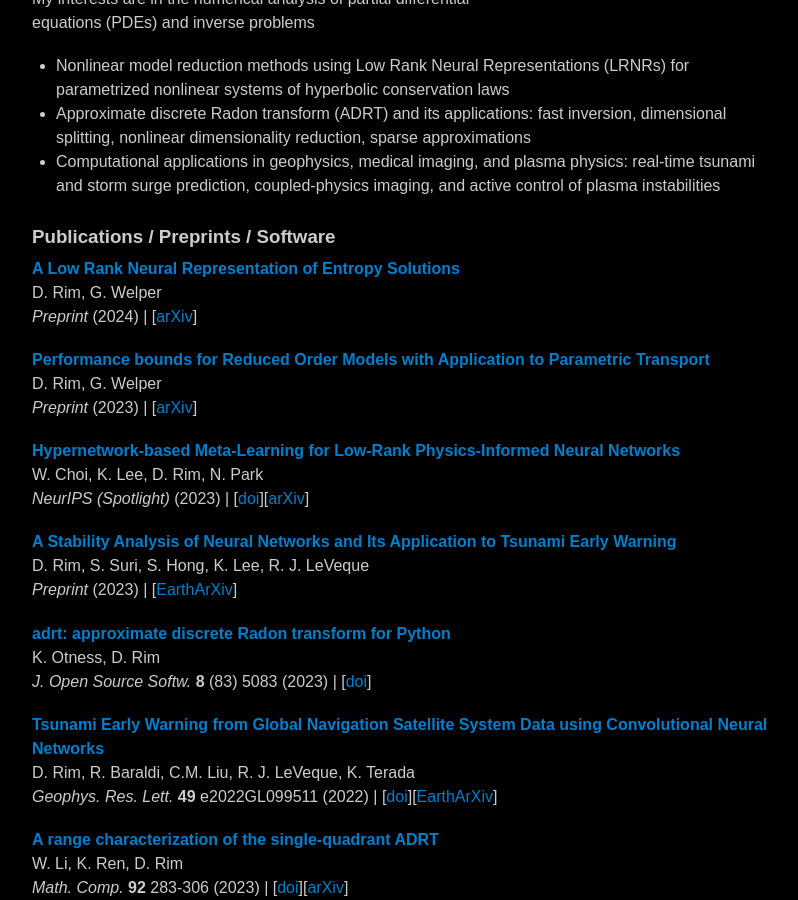
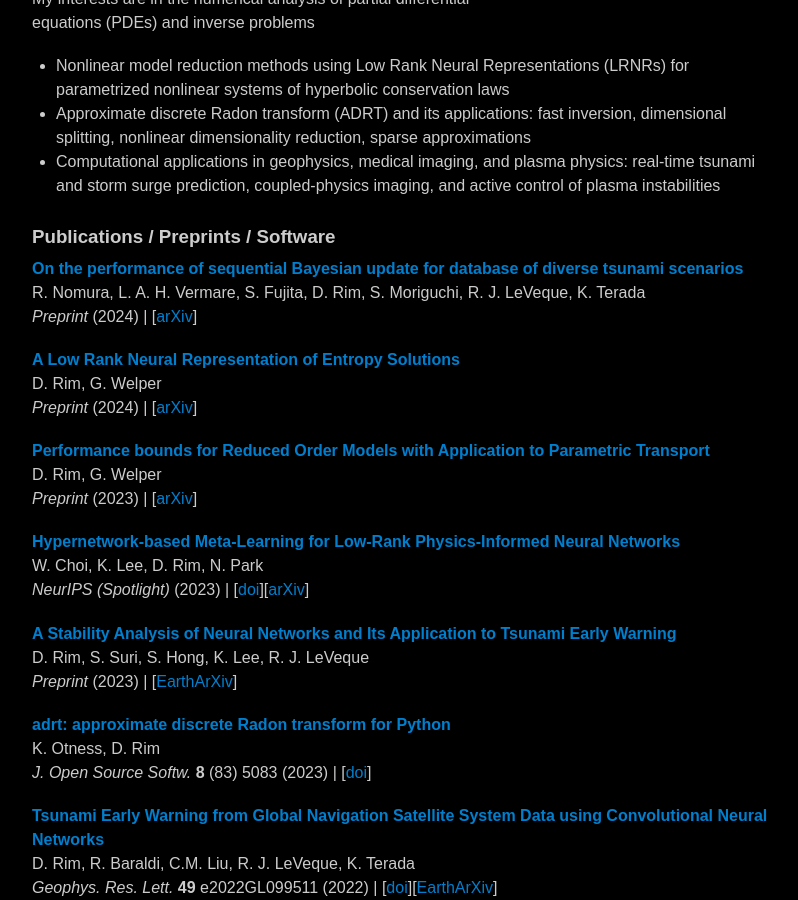
Before and after one commit to dsrim/dsrim.github.io, a Jekyll site: the page built from index.md, in a window 1280 px wide and 900 px high, scrolled down 418 px. Shown: the whole window, without its empty margins (232-1030 px from the left). Built offline with Jekyll 4.4.1, drawn with Linux system fonts in a browser that asks for light colours.

Commit message:
add new preprint

```diff
--- a/index.md
+++ b/index.md
@@ -84,6 +84,12 @@ people:
       webpage:  "https://cos.gatech.edu/news/amy-williamson-phd-earth-and-atmospheric-sciences"
 
 pubs:
+    - title:    "On the performance of sequential Bayesian update for database of diverse tsunami scenarios"
+      author:   "R. Nomura, L. A. H. Vermare, S. Fujita, D. Rim, S. Moriguchi, R. J. LeVeque, K. Terada"
+      journal:  "Preprint"
+      arxiv:    "https://arxiv.org/abs/2407.03631"
+      year:     "2024"
+
     - title:    "A Low Rank Neural Representation of Entropy Solutions"
       author:   "D. Rim, G. Welper"
       journal:  "Preprint"
```
Also changed, not shown: 4 other files.
